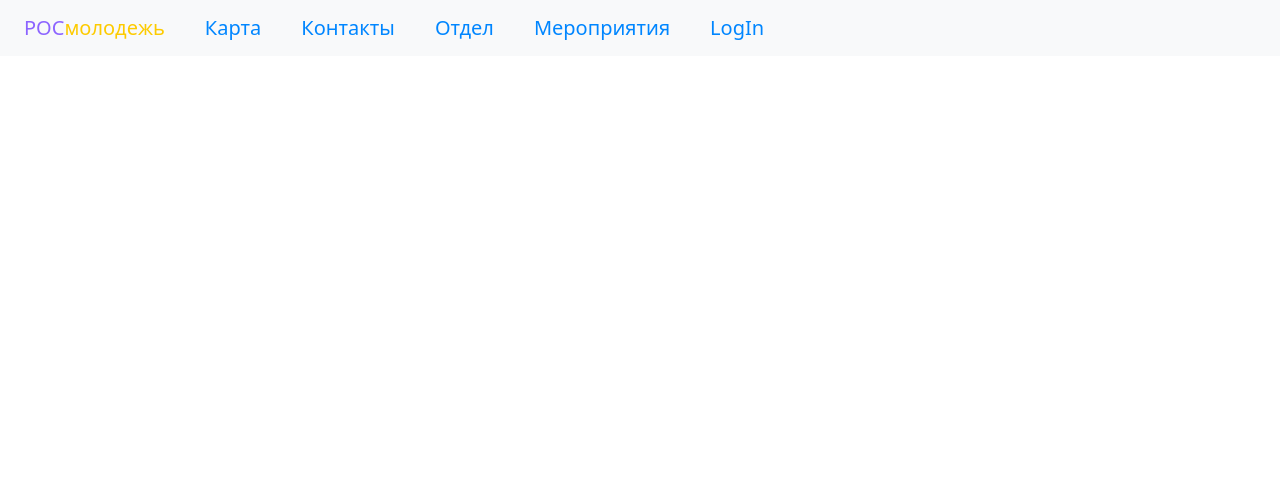
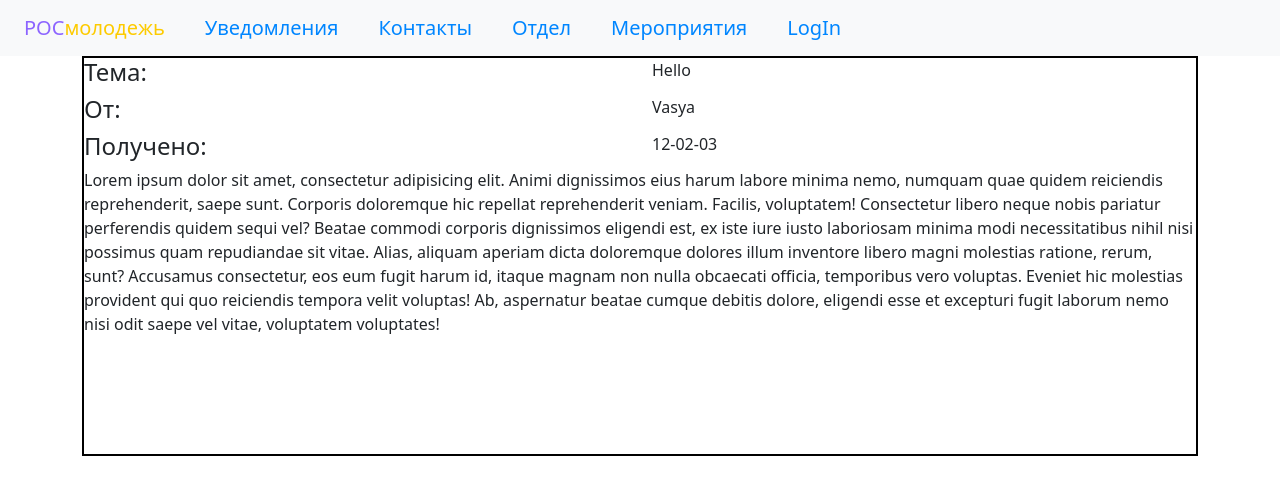
Before and after one commit to Ykropchick/youthBitFront, a Vue app: page /notifications/1 in a window 1280 px wide. Shown: the top 494 px of the page. Built offline with nearby package versions, Linux system fonts and the light colour scheme.

Commit message:
Add Notifications

```diff
--- a/src/components/VNavBar.vue
+++ b/src/components/VNavBar.vue
@@ -10,8 +10,8 @@
       <div class="collapse navbar-collapse justify-content-center" id="navbarSupportedContent">
         <ul class="navbar-nav me-auto mb-2 mb-lg-0">
           <li class="nav-item">
-            <a class="navbar-brand ">
-              <span class="nav__item">Карта</span>
+            <a class="navbar-brand" @click="$router.push('/notifications')">
+              <span class="nav__item">Уведомления</span>
             </a>
           </li>
           <li class="nav-item">
--- a/src/router/index.js
+++ b/src/router/index.js
@@ -3,6 +3,9 @@ import HomeView from '../views/HomeView.vue'
 
 import LogInView from "@/views/LogInView.vue";
 import ModulesView from "@/views/ModulesView.vue";
+import NotificationsView from "@/views/NotificationsView.vue";
+import NotificationView from "@/views/NotificationView.vue";
+import ManualView from "@/views/ManualView.vue";
 
 
 const routes = [
@@ -21,6 +24,21 @@ const routes = [
     name: 'modules',
     component: ModulesView
   },
+  {
+    path: '/modules/:id/:manual_id',
+    name: 'manual',
+    component: ManualView
+  },
+  {
+    path: '/notifications',
+    name: 'notifications',
+    component: NotificationsView
+  },
+  {
+    path: '/notifications/:id',
+    name: 'notification',
+    component: NotificationView
+  },
 ]
 
 const router = createRouter({
--- a/src/views/HomeView.vue
+++ b/src/views/HomeView.vue
@@ -1,17 +1,18 @@
 <template>
   <div class="container">
     <VMap/>
+
     <h1 class="text-center team__header">Наша команда</h1>
     <div class="row d-flex justify-content-center">
       <div class="row">
         <div class="col-lg-4 col-md-12">
-          <img class="office_image" src="../assets/office_1.png" alt="">
+          <img class="image" src="../assets/office_1.png" alt="">
         </div>
         <div class="col-lg-4 col-md-12">
-          <img class="office_image" src="../assets/office_2.png" alt="">
+          <img class="image" src="../assets/office_2.png" alt="">
         </div>
         <div class="col-lg-4 col-md-12">
-          <img class="office_image" src="../assets/office_3.png" alt="">
+          <img class="image" src="../assets/office_3.png" alt="">
         </div>
       </div>
     </div>
@@ -20,13 +21,13 @@
     <div class="row d-flex justify-content-center">
       <div class="row">
         <div class="col-lg-4 col-md-12">
-          <img class="office_image" src="../assets/team_1.png" alt="">
+          <img class="image" src="../assets/team_1.png" alt="">
         </div>
         <div class="col-lg-4 col-md-12">
-          <img class="office_image" src="../assets/team_2.png" alt="">
+          <img class="image" src="../assets/team_2.png" alt="">
         </div>
         <div class="col-lg-4 col-md-12">
-          <img class="office_image" src="../assets/team_3.png" alt="">
+          <img class="image" src="../assets/team_3.png" alt="">
         </div>
       </div>
     </div>
@@ -50,7 +51,7 @@ export default {
 .team__header{
   margin-top: 40px;
 }
-.office_image{
+.image{
   height: 300px;
   margin-top: 20px;
   width: 100%;
--- /dev/null
+++ b/src/views/ManualView.vue
@@ -0,0 +1,13 @@
+<template>
+
+</template>
+
+<script>
+export default {
+  name: "ManualView"
+}
+</script>
+
+<style scoped>
+
+</style>
--- a/src/views/ModulesView.vue
+++ b/src/views/ModulesView.vue
@@ -68,6 +68,7 @@ export default {
   height: 300px;
   border: solid 2px black;
   margin: 10px;
+  cursor: pointer;
 }
 .module_blocks{
   margin-top: 40px;
--- /dev/null
+++ b/src/views/NotificationView.vue
@@ -0,0 +1,61 @@
+<template>
+  <div class="container d-flex justify-content-center">
+    <div class="block">
+     <div class="row">
+       <div class="col"><h4>Тема:</h4></div>
+       <div class="col">{{notification.name}}</div>
+     </div>
+      <div class="row">
+        <div class="col"><h4>От:</h4></div>
+        <div class="col">{{notification.from}}</div>
+      </div>
+      <div class="row">
+        <div class="col"><h4>Получено:</h4></div>
+        <div class="col">{{notification.date}}</div>
+      </div>
+      <div>
+        {{notification.description}}
+      </div>
+
+    </div>
+  </div>
+
+
+</template>
+
+<script>
+export default {
+  name: "NotificationView",
+  data(){
+    return{
+      notification:{
+        id: 0,
+        name:"Hello",
+        date:"12-02-03",
+        from:"Vasya",
+        description: "Lorem ipsum dolor sit amet, consectetur adipisicing elit. Animi dignissimos eius harum labore minima nemo,\n" +
+            "    numquam quae quidem reiciendis reprehenderit, saepe sunt. Corporis doloremque hic repellat reprehenderit veniam.\n" +
+            "    Facilis, voluptatem!\n" +
+            "  \n" +
+            "  Consectetur libero neque nobis pariatur perferendis quidem sequi vel? Beatae commodi corporis dignissimos\n" +
+            "    eligendi est, ex iste iure iusto laboriosam minima modi necessitatibus nihil nisi possimus quam repudiandae sit\n" +
+            "    vitae.\n" +
+            "  \n" +
+            "  Alias, aliquam aperiam dicta doloremque dolores illum inventore libero magni molestias ratione, rerum, sunt?\n" +
+            "    Accusamus consectetur, eos eum fugit harum id, itaque magnam non nulla obcaecati officia, temporibus vero voluptas.\n" +
+            "  \n" +
+            "  Eveniet hic molestias provident qui quo reiciendis tempora velit voluptas! Ab, aspernatur beatae cumque debitis\n" +
+            "    dolore, eligendi esse et excepturi fugit laborum nemo nisi odit saepe vel vitae, voluptatem voluptates!"
+      },
+    }
+  }
+}
+</script>
+
+<style scoped>
+.block{
+  min-width: 50vw;
+  min-height: 50vh;
+  border: solid 2px black;
+}
+</style>
--- /dev/null
+++ b/src/views/NotificationsView.vue
@@ -0,0 +1,59 @@
+<template>
+  <div class="container">
+    <div class="row notification_block d-flex justify-content-center" @click="$router.push(`notifications/${notification.id}`)" v-for="notification in this.notifications" >
+      <div class="text-center">
+        {{notification.name}}
+      </div>
+      <div class="text-center">
+        От: {{notification.from}}
+      </div>
+      <div class="text-end">
+        {{notification.date}}
+      </div>
+    </div>
+  </div>
+</template>
+
+<script>
+export default {
+  name: "Notifications",
+  data(){
+    return{
+      notifications:[
+        {
+          id: 0,
+          name:"Hello",
+          date:"12-02-03",
+          from:"Vasya",
+        },
+        {
+          id: 1,
+          name:"Hello",
+          date:"12-02-03",
+          from:"Vasya",
+        },
+        {
+          id: 2,
+          name:"Hello",
+          date:"12-02-03",
+          from:"Vasya",
+        },
+        {
+          id: 3,
+          name:"Hello",
+          date:"12-02-03",
+          from:"Vasya",
+        }
+      ]
+    }
+  }
+}
+</script>
+
+<style scoped>
+.notification_block{
+  border: solid 2px black;
+  margin: 10px 0;
+  cursor: pointer;
+}
+</style>
```
